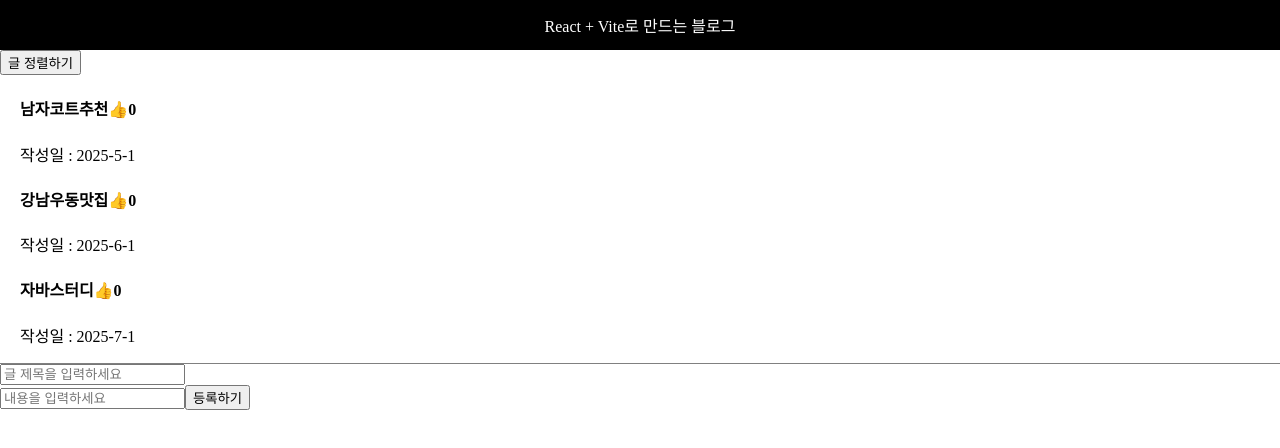
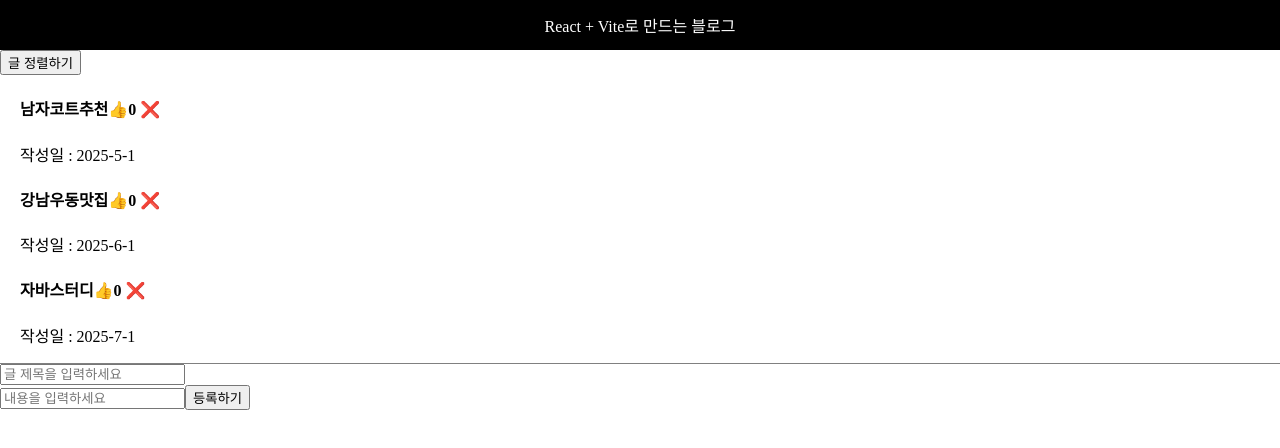
Before and after one commit to ravvitkim/my-Blog, a React (Vite) app: page / in a window 1280 px wide. Shown: the top 448 px of the page. Built offline with nearby package versions, Linux system fonts and the light colour scheme.

Commit message:
블로그삭제처리

```diff
--- a/src/Blog.jsx
+++ b/src/Blog.jsx
@@ -1,99 +1,126 @@
 import { useState } from "react";
-function Blog(props) {
-  // 타이틀 저장용 스테이트 선언
+
+function Blog(props){
+  // 타이틀 저장 용 스테이트 선언
   const [newTitle, setNewTitle] = useState('')
-  //내용 저장용 스테이트 선언
+  // 내용 저장 용 스테이트 선언
   const [newContent, setNewContent] = useState('')
 
-
-
   // 제목 클릭 시 모달 보이기
-  function handleTitle(index) {
-
+  function handleTitle(index){
     // 조건 : 같은 제목을 클릭하면 나타나고 사라짐
     // 다른 제목을 클릭하면 그냥 보여야 하고..
-    if (!props.modal) {
+    if(! props.modal) {
       //1. 현재 모달이 닫혀있으면 연다.
       props.setModal(true);
       props.setCurrentIndex(index);
-    } else if (props.currentIndex === index) {
+    } else if(props.currentIndex === index){
       // 2. 같은 타이틀이 선택된 경우
       props.setModal(false);
     } else {
       props.setCurrentIndex(index);
     }
   }
-  // 오늘 날짜를 생성해주는 함수
-  function getCurrentDate() {
+
+  // 오늘 날짜를 생성해 주는 함수
+  function getCurrentDate(){
     const today = new Date();
     const year = today.getFullYear();
-    const month = String(today.getMonth() + 1).padStart(2,'0')
-    const day = String(today.getDate()).padStart(2,'0');
+    const month = String(today.getMonth() + 1).padStart(2, '0')
+    const day = String(today.getDate()).padStart(2, '0')
     return `${year}-${month}-${day}`
   }
+
+
   // 글 등록 함수 만들기
-  function addPost() {
-    //두개의 입력 상자가 비어있는지 확인
-    if (newTitle.trim() == '') {
+  function addPost(){
+    // 두 개의 입력상자가 비어있는지 확인
+    if(newTitle.trim() === ''){
       alert('제목이 비어있어요')
       return
     }
-    if (newContent.trim() == '') {
+
+    if(newContent.trim() === ''){
       alert('내용이 비어있어요')
       return
     }
-    //타이틀과 내용을 각 배열에 추가
+    // 타이틀과 내용을 각 배열에 추가
     props.setTitle([newTitle, ...props.title])
     props.setDetails([newContent, ...props.details])
 
-
-    //오늘 날짜 생성 후 날짜 배열에도 추가
+    // 오늘 날짜 생성 후 날짜 배열에도 추가
     props.setCreateDate([getCurrentDate(), ...props.createDate])
 
-
-    //좋아요 배열에도 추가
+    // 좋아요 배열에도 추가
     props.setLike([0, ...props.like])
 
     setNewTitle('')
     setNewContent('')
   }
 
-  return (
+  // 게시글 삭제 처리 함수
+  function deletePost(index){
+    // 전달 된 색인값을 제외한 배열을 생성
+    // 제목
+    const newTitles = props.title.filter((_, i)=> i !== index);
+    // 내용
+    const newContents = props.details.filter((_, i)=> i !== index);
+    // 날짜
+    const newDate = props.createDate.filter((_, i)=> i !== index);
+    // 좋아요
+    const newLikes = props.like.filter((_, i)=> i !== index);
+
+    // 부모 스테이트 함수에 전달
+    props.setTitle(newTitles);
+    props.setDetails(newContents);
+    props.setCreateDate(newDate);
+    props.setLike(newLikes);
+  }
+
+  return(
     <>
       {/* 타이틀 정렬하기 */}
-      <button onClick={() => {
-        const sortedTitle = [...props.title].sort()
+      <button onClick={()=>{
+        const sortedTitle = [... props.title].sort()
         props.setTitle(sortedTitle);
       }}>글 정렬하기</button>
 
       <div className='list'>
-        {props.title.map((item, index) => {
-          return (
+        {props.title.map((item, index)=>{
+          return(
             <div key={index}>
-              <h4 onClick={() => handleTitle(index)}>
-                {props.title[index]}
+              <h4 onClick={()=> handleTitle(index)}>
+                    {props.title[index]}
 
-                <span onClick={(e) => {
-                  {/* 이벤트 버블링 전이 막기 */ }
+                <span onClick={(e)=>{
+                  {/* 이벤트 버블링 전이 막기 */}
                   e.stopPropagation()
-                  const newLikes = [...props.like]
+                  const newLikes = [... props.like]
                   newLikes[index]++
                   props.setLike(newLikes)
-                }}>👍
+                  }}>👍
                 </span>{props.like[index]}
+                {/* 삭제 이미지 넣기 */}
+                &nbsp;
+                <span onClick={(e)=>{
+                  e.stopPropagation();
+                  deletePost(index);
+                }}>❌</span>
               </h4>
               <p>작성일 : {props.createDate[index]}</p>
             </div>
           )
         })}
       </div>
-      <input onChange={(event) => { setNewTitle(event.target.value) }}
+      <input
+        onChange={(event)=>{setNewTitle(event.target.value)}}
         value={newTitle}
         type="text" placeholder="글 제목을 입력하세요" />
       <br />
-      <input onChange={(e) => { setNewContent(e.target.value) }}
+      <input
+        onChange={(e)=>{setNewContent(e.target.value)}}
         value={newContent}
-        type="text" placeholder="내용을 입력하세요" />
+        type="text" placeholder="내용을 입력하세요"/>
       <button onClick={addPost}>등록하기</button>
     </>
   )
```
